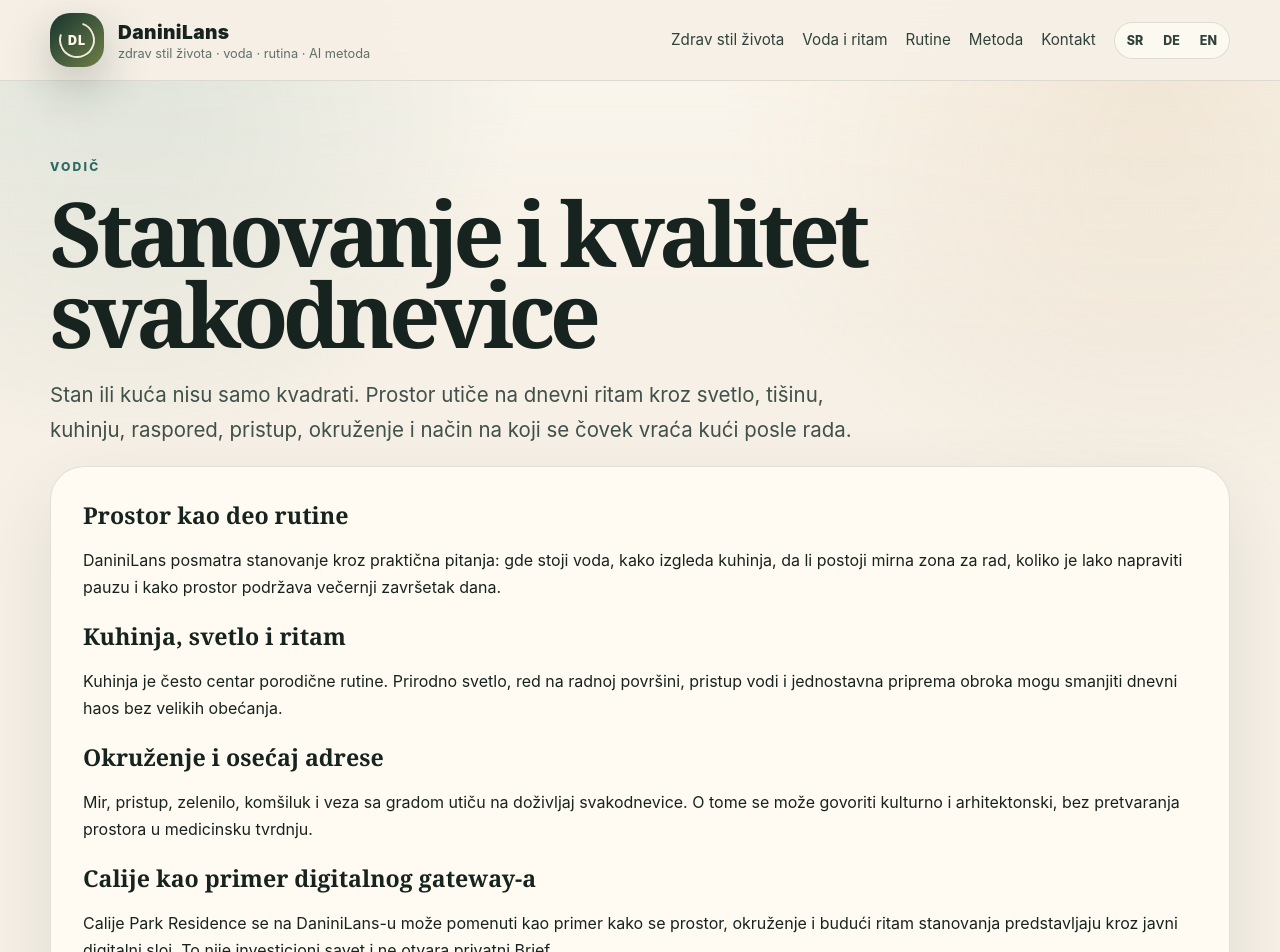
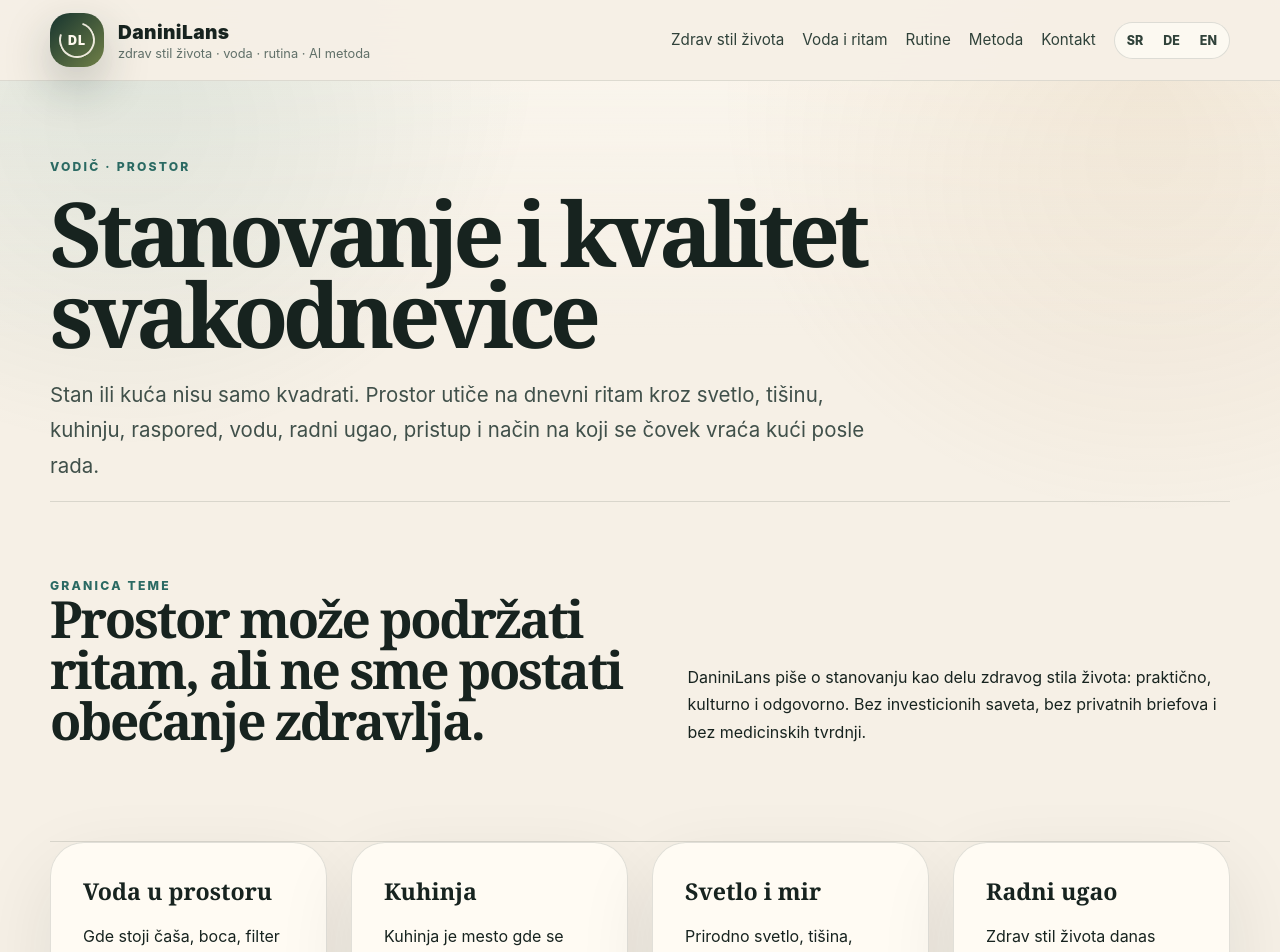
Before and after one commit to danininet/daninilans, a Next.js app: page /vodici/stanovanje-i-kvalitet-svakodnevice in a window 1280 px wide. Shown: the top 952 px of the page. Built offline with nearby package versions, Linux system fonts and the light colour scheme.

Commit message:
Refine housing guide within DaniniLans constitution boundaries

```diff
--- a/app/vodici/stanovanje-i-kvalitet-svakodnevice/page.tsx
+++ b/app/vodici/stanovanje-i-kvalitet-svakodnevice/page.tsx
@@ -2,30 +2,27 @@ import Link from "next/link";
 
 export const metadata = {
   title: "Stanovanje i kvalitet svakodnevice | DaniniLans",
-  description: "Vodič o vezi prostora, svetla, kuhinje, okruženja, digitalne prezentacije i dnevnog ritma bez investicionih ili zdravstvenih obećanja.",
+  description: "DaniniLans vodič o prostoru, svetlu, kuhinji, vodi, okruženju i dnevnom ritmu kao delu zdravog stila života, bez investicionih i zdravstvenih obećanja.",
 };
+
+const layers = [
+  ["Voda u prostoru", "Gde stoji čaša, boca, filter ili bokal? Ako voda nije vidljiva, navika se lakše izgubi."],
+  ["Kuhinja", "Kuhinja je mesto gde se ritam konkretno vidi: čaj, obrok, priprema, radna površina i red za sutra."],
+  ["Svetlo i mir", "Prirodno svetlo, tišina, raspored i mesto za pauzu utiču na doživljaj dana, bez pretvaranja prostora u terapiju."],
+  ["Radni ugao", "Zdrav stil života danas uključuje i digitalni rad: sto, ekran, pauza, voda i jasna granica između rada i odmora."],
+];
 
 export default function Page() {
   return (
     <article className="container section legalText">
-      <div className="eyebrow">Vodič</div>
+      <div className="eyebrow">Vodič · Prostor</div>
       <h1>Stanovanje i kvalitet svakodnevice</h1>
-      <p className="lead">
-        Stan ili kuća nisu samo kvadrati. Prostor utiče na dnevni ritam kroz svetlo, tišinu, kuhinju, raspored, pristup, okruženje i način na koji se čovek vraća kući posle rada.
-      </p>
-      <section className="card">
-        <h3>Prostor kao deo rutine</h3>
-        <p>DaniniLans posmatra stanovanje kroz praktična pitanja: gde stoji voda, kako izgleda kuhinja, da li postoji mirna zona za rad, koliko je lako napraviti pauzu i kako prostor podržava večernji završetak dana.</p>
-        <h3>Kuhinja, svetlo i ritam</h3>
-        <p>Kuhinja je često centar porodične rutine. Prirodno svetlo, red na radnoj površini, pristup vodi i jednostavna priprema obroka mogu smanjiti dnevni haos bez velikih obećanja.</p>
-        <h3>Okruženje i osećaj adrese</h3>
-        <p>Mir, pristup, zelenilo, komšiluk i veza sa gradom utiču na doživljaj svakodnevice. O tome se može govoriti kulturno i arhitektonski, bez pretvaranja prostora u medicinsku tvrdnju.</p>
-        <h3>Calije kao primer digitalnog gateway-a</h3>
-        <p>Calije Park Residence se na DaniniLans-u može pomenuti kao primer kako se prostor, okruženje i budući ritam stanovanja predstavljaju kroz javni digitalni sloj. To nije investicioni savet i ne otvara privatni Brief.</p>
-        <p><a href="https://calije.daninihub.com/sr">Pogledaj javni Calije primer</a></p>
-        <h3>Unutrašnje veze</h3>
-        <p>Za dnevnu primenu pogledaj <Link href="/rutine">rutine</Link>, za kuhinjski sloj <Link href="/vodici/kuhinja-kao-centar-rutine">kuhinju kao centar rutine</Link>, a za granice sadržaja <Link href="/disclaimer">disclaimer</Link>.</p>
-      </section>
+      <p className="lead">Stan ili kuća nisu samo kvadrati. Prostor utiče na dnevni ritam kroz svetlo, tišinu, kuhinju, raspored, vodu, radni ugao, pristup i način na koji se čovek vraća kući posle rada.</p>
+      <section className="section featureBand"><div><div className="eyebrow">Granica teme</div><h2>Prostor može podržati ritam, ali ne sme postati obećanje zdravlja.</h2></div><p>DaniniLans piše o stanovanju kao delu zdravog stila života: praktično, kulturno i odgovorno. Bez investicionih saveta, bez privatnih briefova i bez medicinskih tvrdnji.</p></section>
+      <section className="grid four">{layers.map(([t,d])=><article className="card" key={t}><h3>{t}</h3><p>{d}</p></article>)}</section>
+      <section className="card section"><h3>Kako se ova tema povezuje sa DaniniLans-om</h3><p>Prostor nije glavna prodajna priča. On je jedan od slojeva svakodnevice: voda u kuhinji, pauza kod prozora, radni sto, večernji završetak i okruženje koje olakšava ili otežava ritam.</p><div className="ctaRow"><Link className="btn secondary" href="/rutine">Rutine</Link><Link className="btn secondary" href="/vodici/kuhinja-kao-centar-rutine">Kuhinja</Link><Link className="btn secondary" href="/voda-i-ritam">Voda i ritam</Link></div></section>
+      <section className="card"><h3>Calije kao javni primer, ne kao fokus DaniniLans-a</h3><p>Calije Park Residence se može pomenuti samo kao javni primer veze prostora, okruženja i digitalne prezentacije. DaniniLans ne daje investicioni savet, ne otvara privatni Brief i ne meša pregovaračku logiku u edukativni sadržaj.</p><a className="btn secondary" href="https://calije.daninihub.com/sr">Javni Calije primer</a></section>
+      <section className="card disclaimer"><h3>Granica poverenja</h3><p>Tekst je edukativan. Ne tvrdi da stanovanje, prostor, svetlo, zelenilo ili okruženje leče, sprečavaju bolest ili garantuju zdravstveni rezultat. Za zdravstvena, pravna ili investiciona pitanja potrebna je stručna provera.</p><Link className="btn secondary" href="/disclaimer">Disclaimer</Link></section>
     </article>
   );
 }
```
